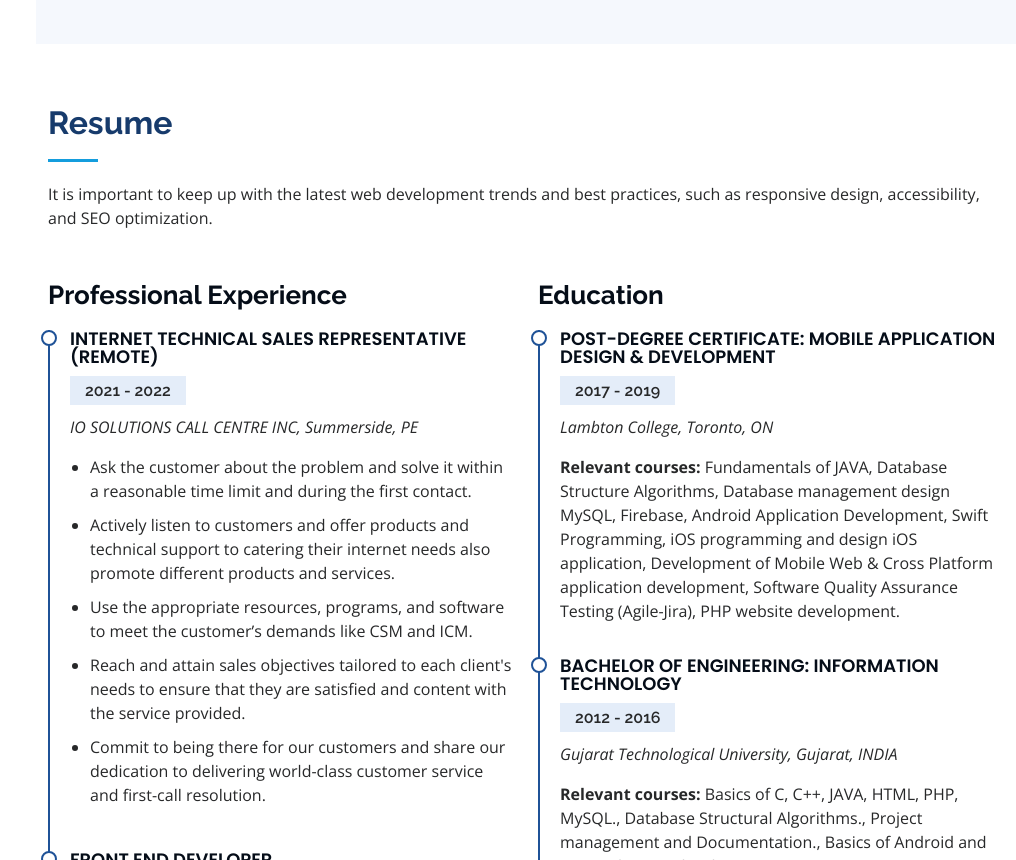
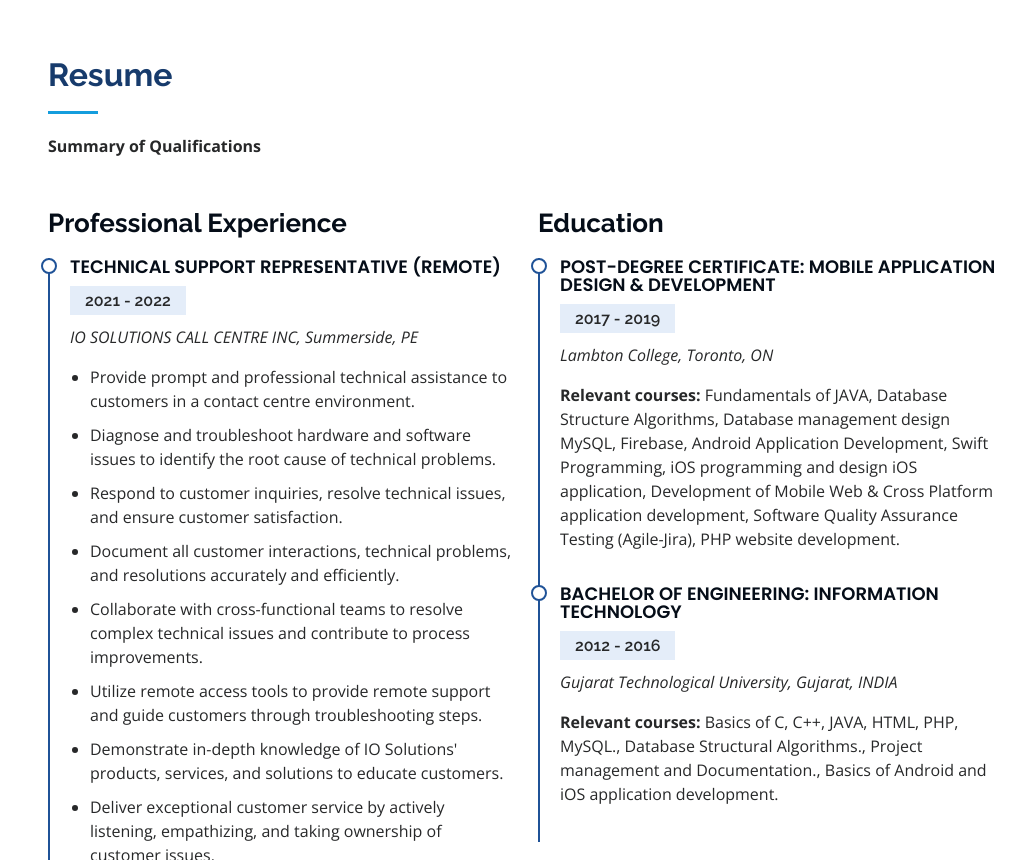
Before and after one commit to DJPatel007/dhruvportfolio, a plain HTML site: page index.html in a window 1280 px wide. Shown: the part 1940-2800 px from the top of the page, without its empty margins (264-1280 px from the left). Drawn offline with nearby package versions, Linux system fonts and the light colour scheme.

Commit message:
forth commit

```diff
--- a/index.html
+++ b/index.html
@@ -63,7 +63,7 @@
           <li><a href="#about" class="nav-link scrollto"><i class="bx bx-user"></i> <span>About</span></a></li>
           <li><a href="#resume" class="nav-link scrollto"><i class="bx bx-file-blank"></i> <span>Resume</span></a></li>
           <li><a href="#portfolio" class="nav-link scrollto"><i class="bx bx-book-content"></i> <span>Portfolio</span></a></li>
-          <li><a href="#services" class="nav-link scrollto"><i class="bx bx-server"></i> <span>Services</span></a></li>
+          <!--<li><a href="#services" class="nav-link scrollto"><i class="bx bx-server"></i> <span>Services</span></a></li>-->
           <li><a href="#contact" class="nav-link scrollto"><i class="bx bx-envelope"></i> <span>Contact</span></a></li>
         </ul>
       </nav><!-- .nav-menu -->
@@ -74,7 +74,7 @@
   <section id="hero" class="d-flex flex-column justify-content-center align-items-center">
     <div class="hero-container" data-aos="fade-in">
       <h1>Dhruvin Patel</h1>
-      <p>I'm a <span class="typed" data-typed-items="Designer, Developer, Freelancer, Skech artist"></span></p>
+      <p>I'm a <span class="typed" data-typed-items="Designer, Developer, Freelancer"></span></p>
     </div>
   </section><!-- End Hero -->
 
@@ -86,7 +86,8 @@
 
         <div class="section-title">
           <h2>About</h2>
-          <p>Since the beginning of my career, I’ve focused on channelling my talent and creativity into meaningful and powerful results. I take pride in the work I do, as well as the strong relationships I’ve built with clients and colleagues. I firmly believe in working hard, working together and having fun along the way. If you’re interested in learning more about me or my work, simply reach out.</p>
+          <p>Welcome to my Portfolio</p>
+          <p>Empowering Businesses through Innovative Web Solutions</p>
         </div>
 
         <div class="row">
@@ -262,23 +263,25 @@
 
         <div class="section-title">
           <h2>Resume</h2>
-          <p>It is important to keep up with the latest web development trends and best practices, such as responsive design, accessibility, and SEO optimization.</p>
+          <p><strong>Summary of Qualifications</strong></p>
         </div>
 
         <div class="row">
           <div class="col-lg-6" data-aos="fade-up" data-aos-delay="100">
             <h3 class="resume-title">Professional Experience</h3>
             <div class="resume-item">
-              <h4>Internet Technical Sales Representative (Remote)</h4>
+              <h4>Technical Support Representative (Remote)</h4>
               <h5>2021 - 2022</h5>
               <p><em>IO SOLUTIONS CALL CENTRE INC, Summerside, PE </em></p>
               <ul>
-                <li>Ask the customer about the problem and solve it within a reasonable time limit and during the first contact.</li>
-                <li>Actively listen to customers and offer products and technical support to catering their internet needs also promote different products and services. </li>
-                <li>Use the appropriate resources, programs, and software to meet the customer’s demands like CSM and ICM.</li>
-                <li>Reach and attain sales objectives tailored to each client's needs to ensure that they are satisfied and content with the service provided.</li>
-                <li>Commit to being there for our customers and share our dedication to delivering world-class customer service and
-                  first-call resolution.</li>
+                <li>Provide prompt and professional technical assistance to customers in a contact centre environment.</li>
+                <li>Diagnose and troubleshoot hardware and software issues to identify the root cause of technical problems.</li>
+                <li>Respond to customer inquiries, resolve technical issues, and ensure customer satisfaction.</li>
+                <li>Document all customer interactions, technical problems, and resolutions accurately and efficiently.</li>
+                <li>Collaborate with cross-functional teams to resolve complex technical issues and contribute to process improvements.</li>
+                <li>Utilize remote access tools to provide remote support and guide customers through troubleshooting steps.</li>
+                <li>Demonstrate in-depth knowledge of IO Solutions' products, services, and solutions to educate customers.</li>
+                <li>Deliver exceptional customer service by actively listening, empathizing, and taking ownership of customer issues.</li>
               </ul>
             </div>
             <div class="resume-item">
@@ -363,7 +366,7 @@
 
         <div class="section-title">
           <h2>Portfolio</h2>
-          <p>Magnam dolores commodi suscipit. Necessitatibus eius consequatur ex aliquid fuga eum quidem. Sit sint consectetur velit. Quisquam quos quisquam cupiditate. Et nemo qui impedit suscipit alias ea. Quia fugiat sit in iste officiis commodi quidem hic quas.</p>
+          <p>As a versatile Web developer, UI designer, and application developer, I have successfully executed diverse projects, leveraging my expertise in front-end development, intuitive user interface design, and robust application development.</p>
         </div>
 
         <div class="row" data-aos="fade-up">
@@ -468,11 +471,10 @@
               </div>
             </div>
           </div>-->
-
         </div>
-
       </div>
-    </section><!-- End Portfolio Section -->
+    </section>
+    <!-- End Portfolio Section -->
 
      <!-- ======= Services Section ======= -->
      <!-- <section id="services" class="services">
```
Also changed, not shown: 2 other files.
